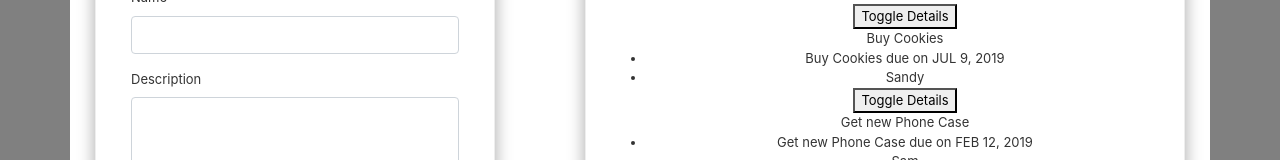
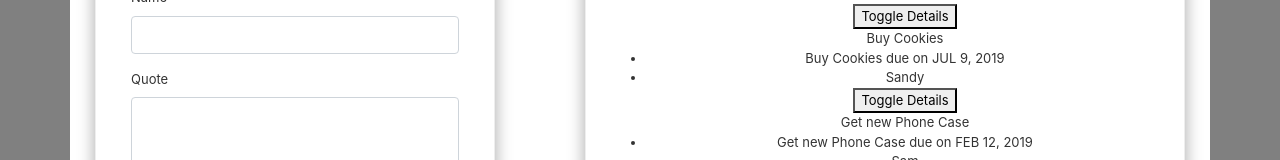
Before and after one commit to Odile078/TipyQuote, an Angular app: page / in a window 1280 px wide. Shown: the part 364-524 px from the top of the page. Built offline with nearby package versions, Linux system fonts and the light colour scheme.

Commit message:
Added the auothor's logic

```diff
--- a/src/app/quote-detail/quote-detail.component.html
+++ b/src/app/quote-detail/quote-detail.component.html
@@ -1,5 +1,5 @@
 <p>
-    {{quote.description}}
+    {{quote.quotess}}
 </p>
 <p>This goal will be complete in {{quote.completeDate|dateCount}} days</p>
 <button (click)= 'quoteComplete(true)'>Complete</button>
--- a/src/app/quote-form/quote-form.component.html
+++ b/src/app/quote-form/quote-form.component.html
@@ -12,9 +12,9 @@
                 </div>
             </div>
             <div class="form-group">
-                <label for="description">Description</label>
-                <textarea class="form-control" id="description" rows="4" [(ngModel)]="newQuote.description" name="description" #description="ngModel" required></textarea>
-                <div [hidden]="description.valid || description.pristine" class="alert alert-danger">
+                <label for="quotess">Quote</label>
+                <textarea class="form-control" id="quotess" rows="4" [(ngModel)]="newQuote.quotess" name="quotess" #quotess="ngModel" required></textarea>
+                <div [hidden]="quotess.valid || quotess.pristine" class="alert alert-danger">
                 <p>Description is required</p>
                 </div>
             </div>
--- a/src/app/quote.ts
+++ b/src/app/quote.ts
@@ -1,6 +1,6 @@
 export class Quote {
     public showDescription: boolean;
-    constructor(public id: number,public name: string,public description: string,public author: string , public completeDate: Date){
+    constructor(public id: number,public name: string,public quotess: string,public author: string , public completeDate: Date){
       this.showDescription=false;
 }
 }
```
